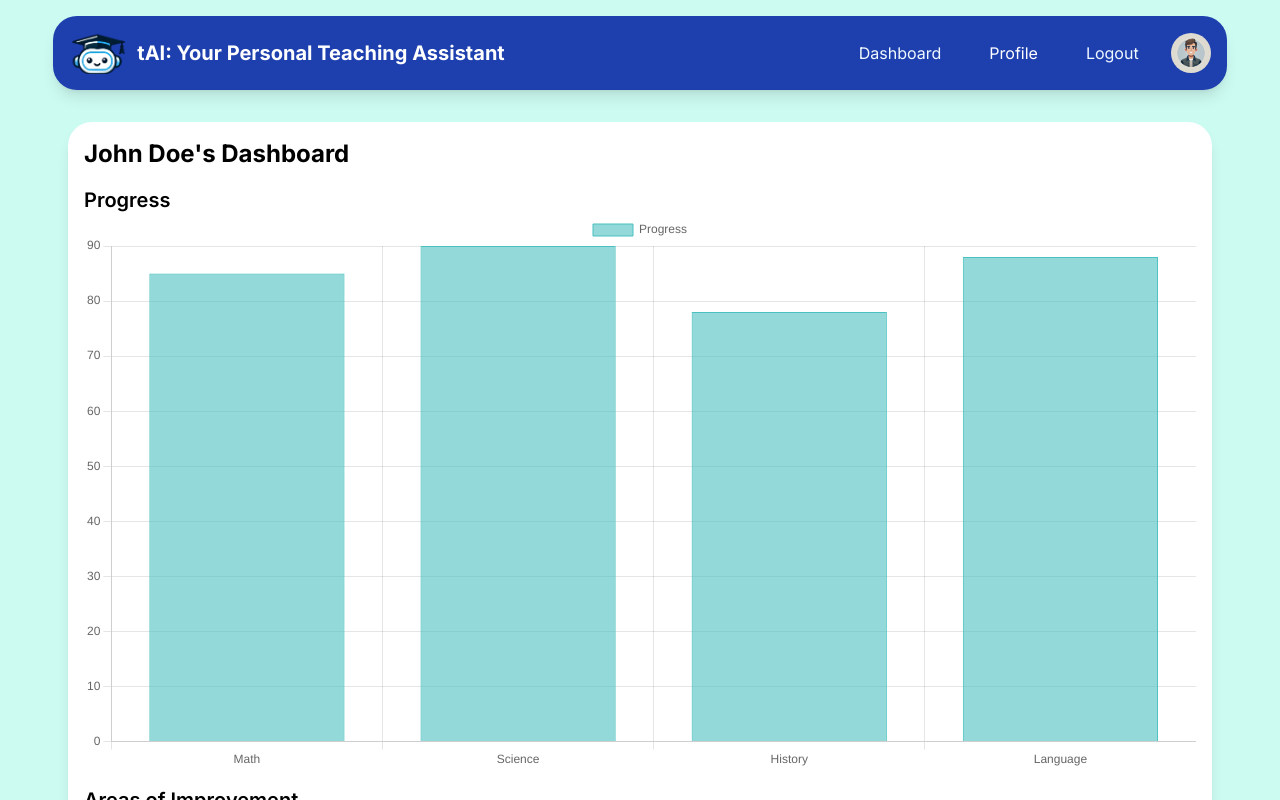
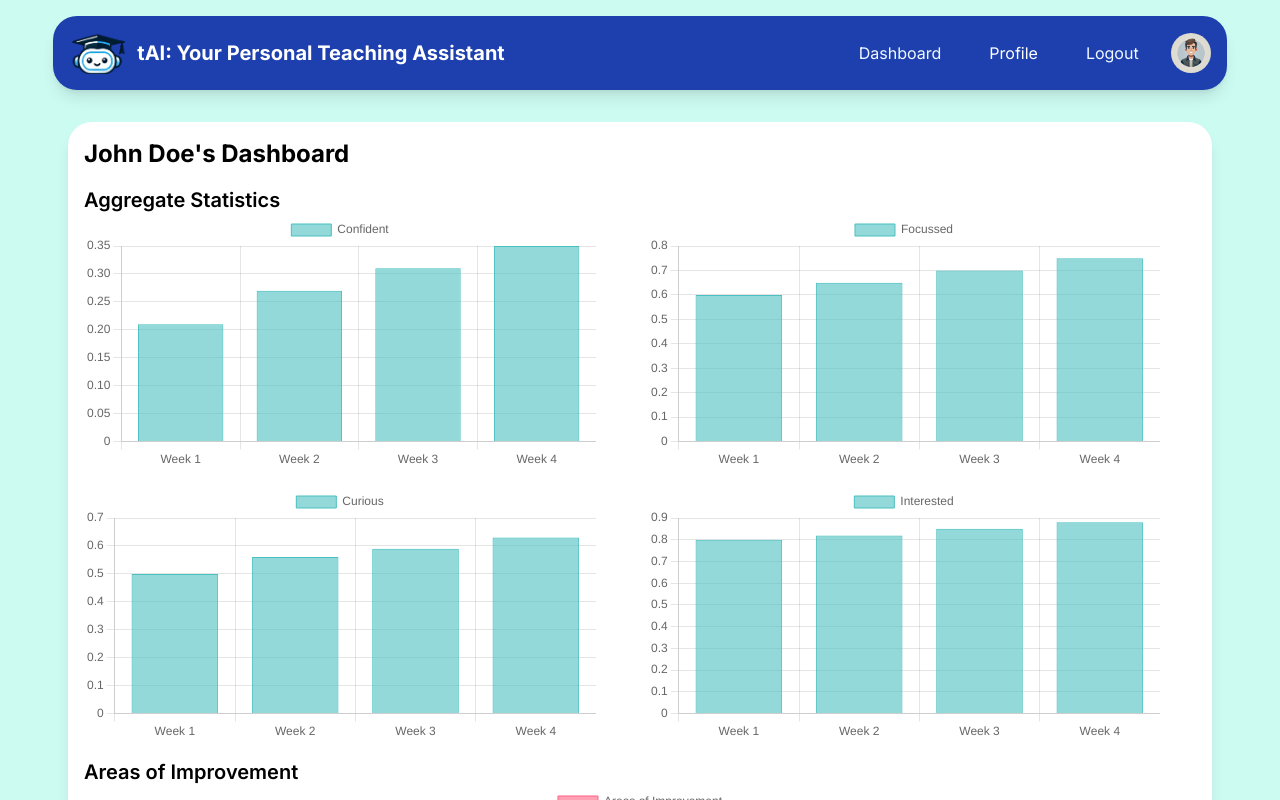
Before and after one commit to unnathik/tAI, a Next.js app in the folder tai/: page /studentProfile in a window 1280 px wide. Built offline with nearby package versions, Linux system fonts and the light colour scheme.

Commit message:
dashbaord modifications

```diff
--- a/tai/src/app/component/ProgressChart.tsx
+++ b/tai/src/app/component/ProgressChart.tsx
@@ -4,12 +4,12 @@ import { Chart as ChartJS, CategoryScale, LinearScale, BarElement, Title, Toolti
 
 ChartJS.register(CategoryScale, LinearScale, BarElement, Title, Tooltip, Legend);
 
-const ProgressChart = ({ data }: { data: any }) => {
+const SingleProgressChart = ({ data, subject }: { data: any, subject: string }) => {
   const chartData = {
     labels: data.labels,
     datasets: [
       {
-        label: 'Progress',
+        label: subject,
         data: data.values,
         backgroundColor: 'rgba(75, 192, 192, 0.6)',
         borderColor: 'rgba(75, 192, 192, 1)',
@@ -21,4 +21,16 @@ const ProgressChart = ({ data }: { data: any }) => {
   return <Bar data={chartData} />;
 };
 
+const ProgressChart = ({ data }: { data: any }) => {
+  return (
+    <div className="grid grid-cols-2 gap-4">
+      {Object.keys(data).map((subject) => (
+        <div key={subject} className="h-64">
+          <SingleProgressChart data={data[subject]} subject={subject} />
+        </div>
+      ))}
+    </div>
+  );
+};
+
 export default ProgressChart;
--- a/tai/src/app/studentProfile/page.tsx
+++ b/tai/src/app/studentProfile/page.tsx
@@ -14,8 +14,22 @@ const StudentProfile = () => {
   const data = {
     name: "John Doe",
     progress: {
-      labels: ["Math", "Science", "History", "Language"],
-      values: [85, 90, 78, 88]
+      Confident: {
+        labels: ["Week 1", "Week 2", "Week 3", "Week 4"],
+        values: [0.21, 0.27, 0.31, 0.35]
+      },
+      Focussed: {
+        labels: ["Week 1", "Week 2", "Week 3", "Week 4"],
+        values: [0.6, 0.65, 0.7, 0.75]
+      },
+      Curious: {
+        labels: ["Week 1", "Week 2", "Week 3", "Week 4"],
+        values: [0.5, 0.56, 0.59, 0.63]
+      },
+      Interested: {
+        labels: ["Week 1", "Week 2", "Week 3", "Week 4"],
+        values: [0.8, 0.82, 0.85, 0.88]
+      }
     },
     improvement: {
       labels: ["Math", "Science", "History", "Language"],
@@ -52,8 +66,6 @@ const StudentProfile = () => {
   const [studentData, setStudentData] = useState<any>(data);
 
   useEffect(() => {
-    // Here you can later add the logic to fetch actual data
-    // For now, we're using dummy data
     setStudentData(data);
   }, []);
 
@@ -69,7 +81,7 @@ const StudentProfile = () => {
           <div className="bg-four rounded-3xl w-11/12 mx-auto shadow-lg bg-white p-4">
             <h1 className="text-2xl font-bold mb-4">{studentData.name}'s Dashboard</h1>
             <div className="mb-4">
-              <h2 className="text-xl font-semibold">Progress</h2>
+              <h2 className="text-xl font-semibold">Aggregate Statistics</h2>
               <div className="w-full">
                 <ProgressChart data={studentData.progress} />
               </div>
@@ -86,7 +98,7 @@ const StudentProfile = () => {
                 <ActivityChart data={studentData.activity} />
               </div>
             </div>
-            {studentData.progress.labels.map((subject: string, index: number) => (
+            {Object.keys(studentData.emotions).map((subject: string, index: number) => (
               <div key={index} className="mb-4">
                 <h2 className="text-xl font-semibold">{subject} Emotions</h2>
                 <div className="w-full">
```
